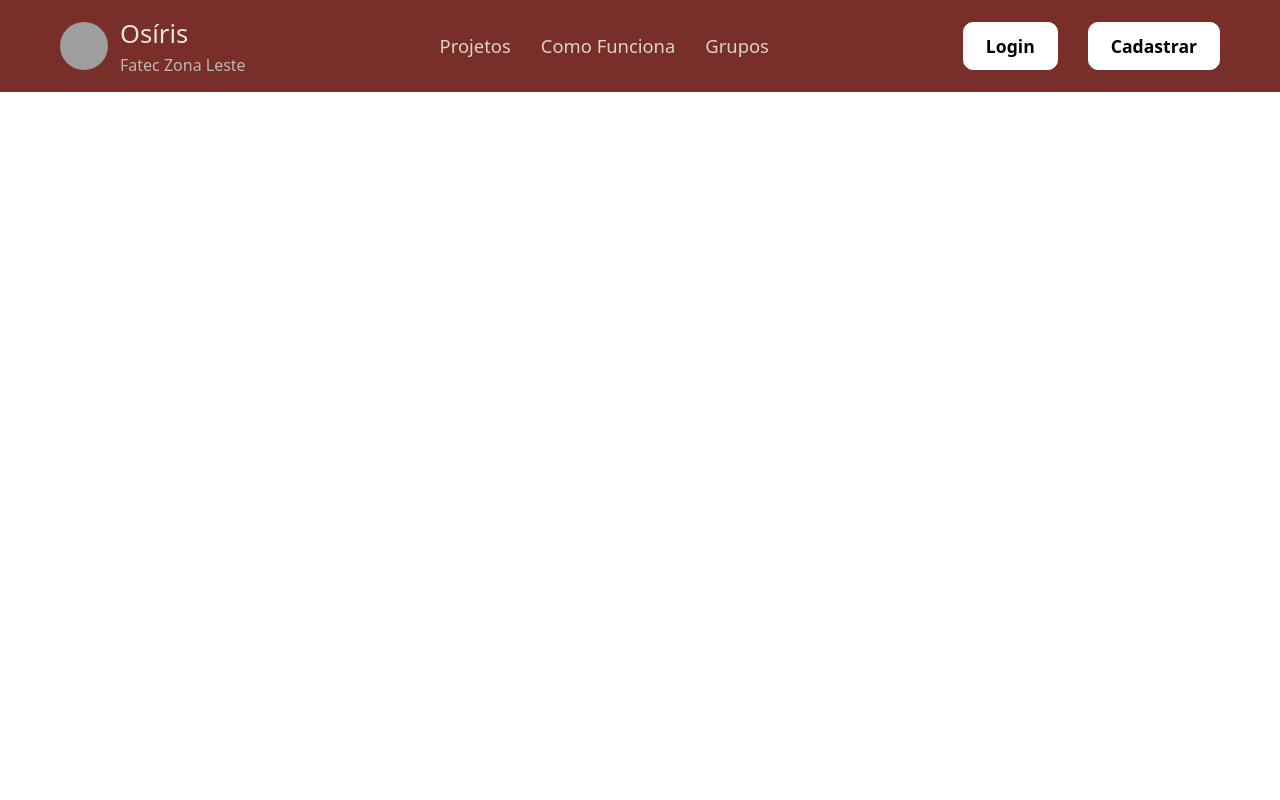
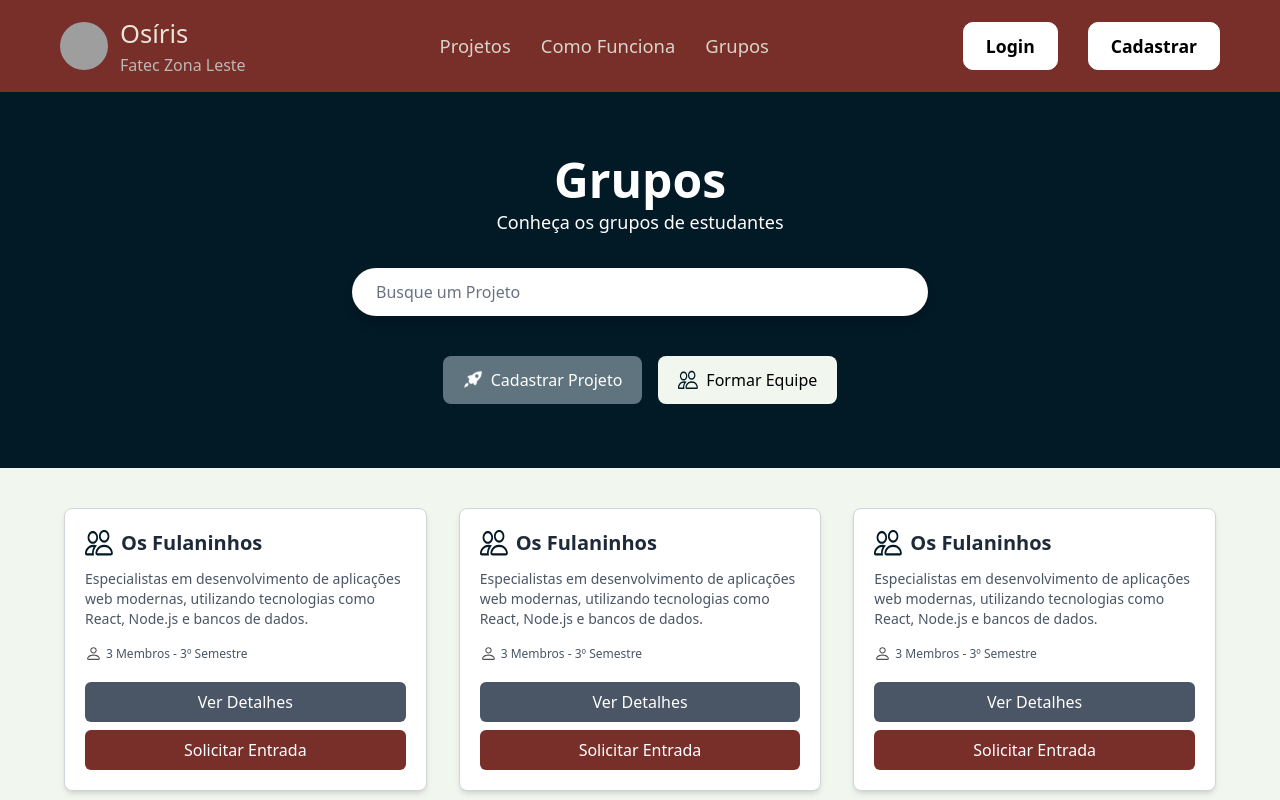
Before and after one commit to Infinito-1/osiris-react, a React (Vite) app: page /grupos in a window 1280 px wide. Shown: the top 800 px of the page. Built offline with nearby package versions, Linux system fonts and the light colour scheme; grey boxes are pictures that could not be loaded.

Commit message:
Tela de Grupos finalizada

```diff
--- a/package.json
+++ b/package.json
@@ -22,10 +22,11 @@
     "@types/react": "^19.1.16",
     "@types/react-dom": "^19.1.9",
     "@vitejs/plugin-react": "^5.0.4",
-    "eslint": "^9.36.0",
+    "eslint": "^9.39.1",
     "eslint-plugin-react-hooks": "^5.2.0",
     "eslint-plugin-react-refresh": "^0.4.22",
     "globals": "^16.4.0",
+    "prettier": "^3.6.2",
     "typescript": "~5.9.3",
     "typescript-eslint": "^8.45.0",
     "vite": "^7.1.7"
--- a/src/App.tsx
+++ b/src/App.tsx
@@ -1,7 +1,8 @@
 import { BrowserRouter, Route, Routes } from "react-router-dom"
 import Navbar from "./components/navbar/Navbar"
 import Footer from "./components/footer/Footer"
-import Home from "./pages/home/Home"
+import Home from "./pages/home/Home";
+import Grupos from "./pages/home/Grupos";
 
 
 function App() {
@@ -14,6 +15,7 @@ function App() {
         <div className="min-h-[80vh]">
           <Routes>
             <Route path="/" element={<Home />} />
+            <Route path="/grupos" element={<Grupos />} />
           </Routes>
 
         </div>
--- a/src/components/footer/Footer.tsx
+++ b/src/components/footer/Footer.tsx
@@ -1,5 +1,6 @@
 function Footer() {
   return (
+    <main className="flex flex-col  bg-[#F1F7EE]">
     <footer className="bg-[#021926] text-[#dad4c8] pt-[50px] px-[80px] pb-[20px] mt-[80px]">
       {/* Colunas */}
       <div className="grid grid-cols-3 gap-[40px] mb-[30px]">
@@ -58,6 +59,7 @@ function Footer() {
         © 2025 Osíris - Fatec Zona Leste. Todos os direitos reservados.
       </div>
     </footer>
+    </main>
   );
 }
 
--- /dev/null
+++ b/src/pages/home/Grupos.tsx
@@ -0,0 +1,86 @@
+import React from 'react';
+
+import pessoas from "../../assets/img/icones/pessoas.svg";
+import Person from "../../assets/img/icones/Person.svg";
+import Lupa from "../../assets/img/icones/lupa.svg";
+import foguete from "../../assets/img/icones/foguete.svg";
+
+const GrupoCard: React.FC = () => {
+
+    return (
+        <div className="bg-white border border-gray-300 rounded-lg p-5 shadow-md flex flex-col transition-transform duration-200 hover:shadow-lg hover:-translate-y-1">
+            <div className="flex items-center space-x-2 mb-3">
+                <img src={pessoas} alt="Ícone de Pessoas"/>
+                <h3 className="text-xl font-semibold text-gray-800">Os Fulaninhos</h3>
+            </div>
+
+            <p className="text-sm text-gray-600 mb-4 flex-grow">
+                Especialistas em desenvolvimento de aplicações web modernas, utilizando tecnologias como React, Node.js e bancos de dados.
+            </p>
+
+            <div className="flex items-center space-x-1 mb-5">
+                <img src={Person} alt="Ícone de Pessoa" />
+                <h5 className="text-xs font-normal text-gray-600"> 3 Membros - 3º Semestre </h5>
+            </div>
+
+            <div className="flex flex-col space-y-2 mt-auto">
+                <button className="bg-gray-600 text-white py-2 px-4 rounded-md text-base font-medium transition-colors duration-200 hover:bg-gray-700">Ver Detalhes</button>
+                <button className="bg-[#782E29] text-white py-2 px-4 rounded-md text-base font-medium transition-colors duration-200 hover:bg-[#6d2823]">Solicitar Entrada</button>
+            </div>
+        </div>
+    );
+};
+
+// Componente Principal da Página de Grupos
+const Grupos: React.FC = () => {
+    // Simula 6 cards para replicar o layout da imagem
+    const cards = Array.from({ length: 6 }, (_, i) => <GrupoCard key={i} />);
+
+    return (
+        <main className="flex flex-col items-center w-full min-h-screen bg-[#F1F7EE]">
+            {/* Seção do Cabeçalho (Fundo Azul Escuro) */}
+            <section className="w-full bg-[#021926] text-white py-10 md:py-16 flex justify-center">
+                <div className="w-11/12 max-w-6xl flex flex-col items-center text-center">
+                    <h1 className="text-4xl md:text-5xl font-bold mb-1">Grupos</h1>
+                    <p className="text-lg mb-8">Conheça os grupos de estudantes</p>
+
+                    {/* Formulário de Busca */}
+                    <form className="flex items-center w-full max-w-xl bg-white rounded-full overflow-hidden mb-8 shadow-lg">
+                        <input
+                            type="text"
+                            name="name"
+                            placeholder="Busque um Projeto"
+                            required
+                            className="flex-grow py-3 px-6 border-none outline-none text-gray-800 placeholder-gray-500 text-base"
+                        />
+                        <button type="submit" className="p-3 focus:outline-none">
+                            {/* O ícone precisa ser estilizado para uma cor escura */}
+                            <img src={Lupa} alt="Buscar" className="w-5 h-5 filter invert(10%) sepia(10%) saturate(1000%) hue-rotate(180deg) brightness(50%)" />
+                        </button>
+                    </form>
+
+                    {/* Botões de Ação (Cadastrar Projeto e Formar Equipe) */}
+                    <div className="flex space-x-4 mt-2">
+                        <button className="flex items-center space-x-2 bg-[#5F747F] text-white py-3 px-5 rounded-lg text-base font-medium transition-colors duration-200 hover:bg-[#556872]">
+                            <img src={foguete} alt="Cadastrar Projeto" className="w-5 h-5" />
+                            <p>Cadastrar Projeto</p>
+                        </button>
+                        <button className="flex items-center space-x-2 bg-[#F1F7EE] text-[#000000] py-3 px-5 rounded-lg text-base font-medium transition-colors duration-200 hover:bg-[#c4c9c2]">
+                            <img src={pessoas} alt="Formar Equipe" className="w-5 h-5" />
+                            <p>Formar Equipe</p>
+                        </button>
+                    </div>
+                </div>
+            </section>
+
+            {/* Seção da Lista de Grupos */}
+            <section className="w-11/12 max-w-6xl py-10">
+                <div className="grid grid-cols-1 md:grid-cols-2 lg:grid-cols-3 gap-8">
+                    {cards}
+                </div>
+            </section>
+        </main>
+    );
+};
+
+export default Grupos;
```
Also changed, not shown: 1 other file (tests, documents, lock files or other folders).
